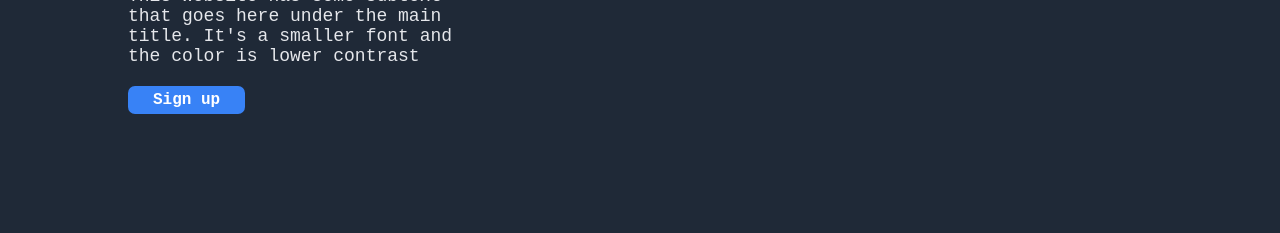
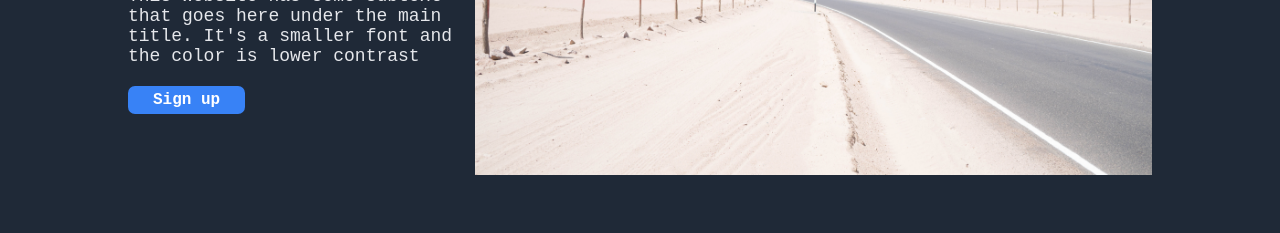
Before and after one commit to TomiGimenez/Landing-Page, a plain HTML site: page index.html in a window 1280 px wide. Shown: the part 331-564 px from the top of the page. Drawn offline with Linux system fonts and the light colour scheme; the site is published under a folder, as on GitHub Pages, so addresses that start at the root find nothing.

Commit message:
Actualizar index.html

```diff
--- a/index.html
+++ b/index.html
@@ -30,7 +30,7 @@
                 <button class="signup-btn">Sign up</button>
             </div>
                 <div class="hero-img">
-                <img src="/images/desierto.jpg">
+                <img src="./images/desierto.jpg">
             </div>
         </div>
     </header>
```
